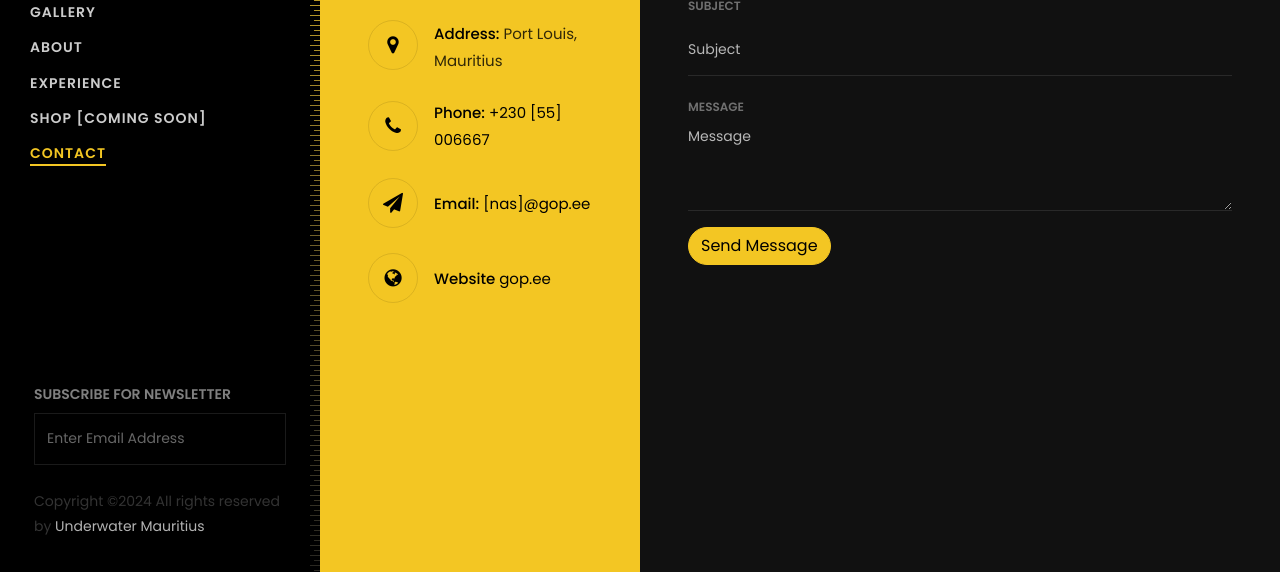
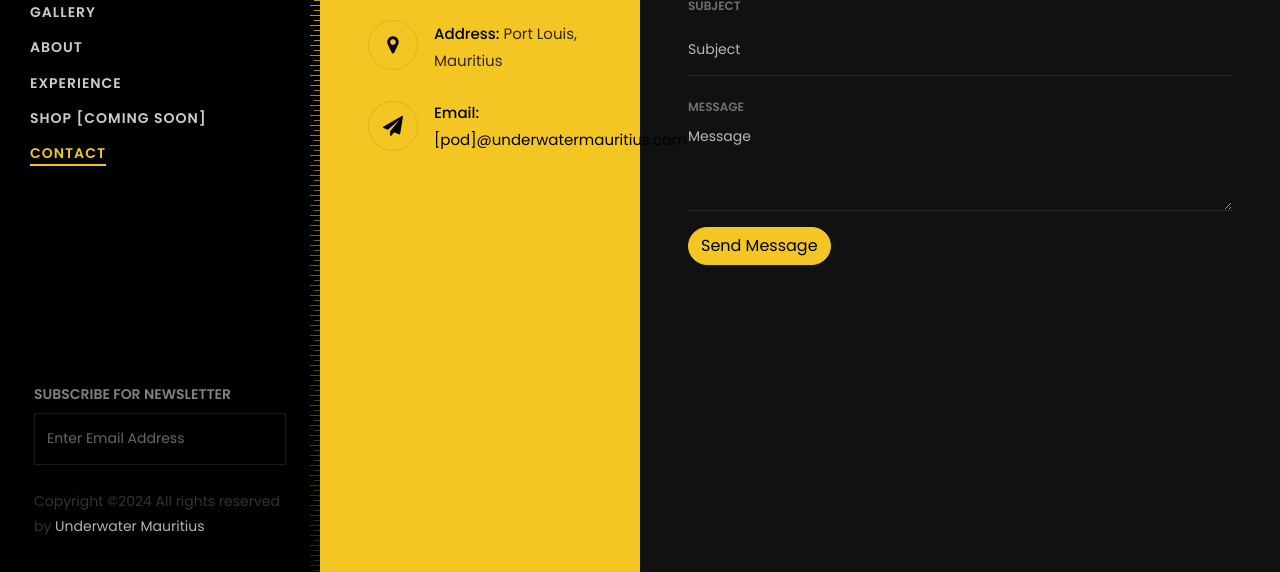
Before and after one commit to underwatermauritius/underwatermauritius.github.io, a plain HTML site: page contact.html in a window 1280 px wide. Shown: the part 225-797 px from the top of the page. Drawn offline with Linux system fonts and the light colour scheme; some packages are replaced by stand-ins of ours; no server answers; grey boxes are pictures that could not be loaded; some icons are missing.

Commit message:
update contact

```diff
--- a/contact.html
+++ b/contact.html
@@ -110,26 +110,10 @@
 									</div>
 									<div class="dbox w-100 d-flex align-items-center">
 										<div class="icon d-flex align-items-center justify-content-center">
-											<span class="fa fa-phone"></span>
-										</div>
-										<div class="text pl-3">
-											<p><span>Phone:</span> <a href="tel://1234567920">+230 [55] 006667</a></p>
-										</div>
-									</div>
-									<div class="dbox w-100 d-flex align-items-center">
-										<div class="icon d-flex align-items-center justify-content-center">
 											<span class="fa fa-paper-plane"></span>
 										</div>
 										<div class="text pl-3">
-											<p><span>Email:</span> <a href="mailto:info@yoursite.com">[nas]@gop.ee</a></p>
-										</div>
-									</div>
-									<div class="dbox w-100 d-flex align-items-center">
-										<div class="icon d-flex align-items-center justify-content-center">
-											<span class="fa fa-globe"></span>
-										</div>
-										<div class="text pl-3">
-											<p><span>Website</span> <a href="#">gop.ee</a></p>
+											<p><span>Email:</span> <a href="mailto:[pod]@underwatermauritius.com">[pod]@underwatermauritius.com</a></p>
 										</div>
 									</div>
 								</div>
```
